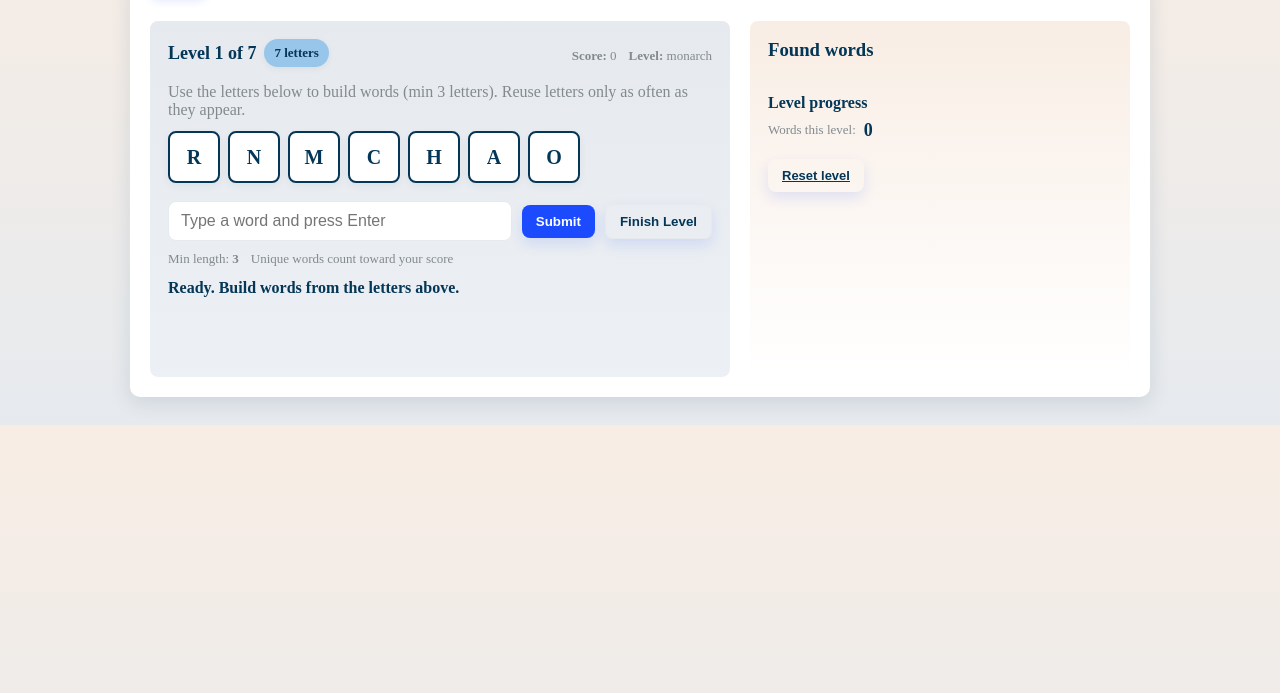
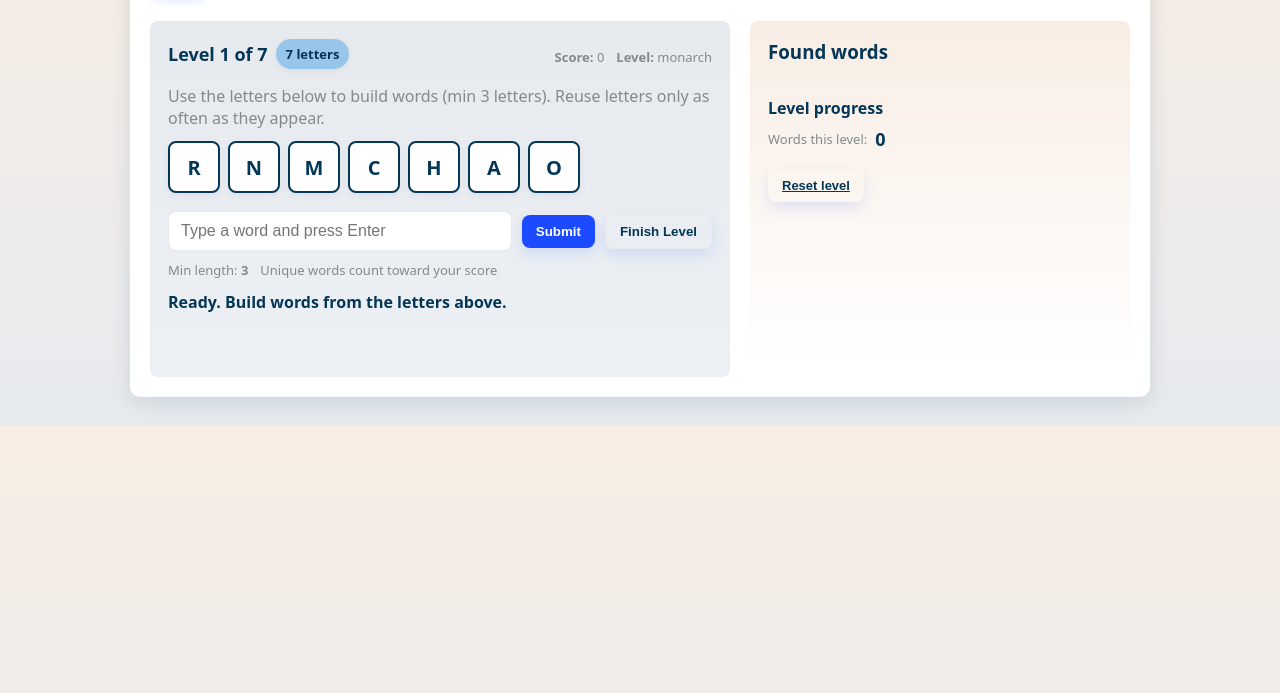
Before and after one commit to HannahAustin-odu/SCLUnwindWordBuilder, a plain HTML site: page index.html in a window 1280 px wide. Shown: the part 107-800 px from the top of the page. Drawn offline with Linux system fonts and the light colour scheme.

Commit message:
Fix font-family declaration in index.html

```diff
--- a/index.html
+++ b/index.html
@@ -23,7 +23,7 @@
 
   /* Basic layout */
   body{
-    font-family: "Monte Stella", system-ui, -apple-system, "Monte Stella", "Sora" Sora, "Open Sans", Open Sans;
+    font-family: "Monte Stella", system-ui, -apple-system, "Monte Stella", "Sora", Sora, "Open Sans", Open Sans;
     margin: 0;
     color: var(--odu-deep);
     background: linear-gradient(180deg, var(--odu-cream) 0%, var(--odu-fog) 100%);
```
